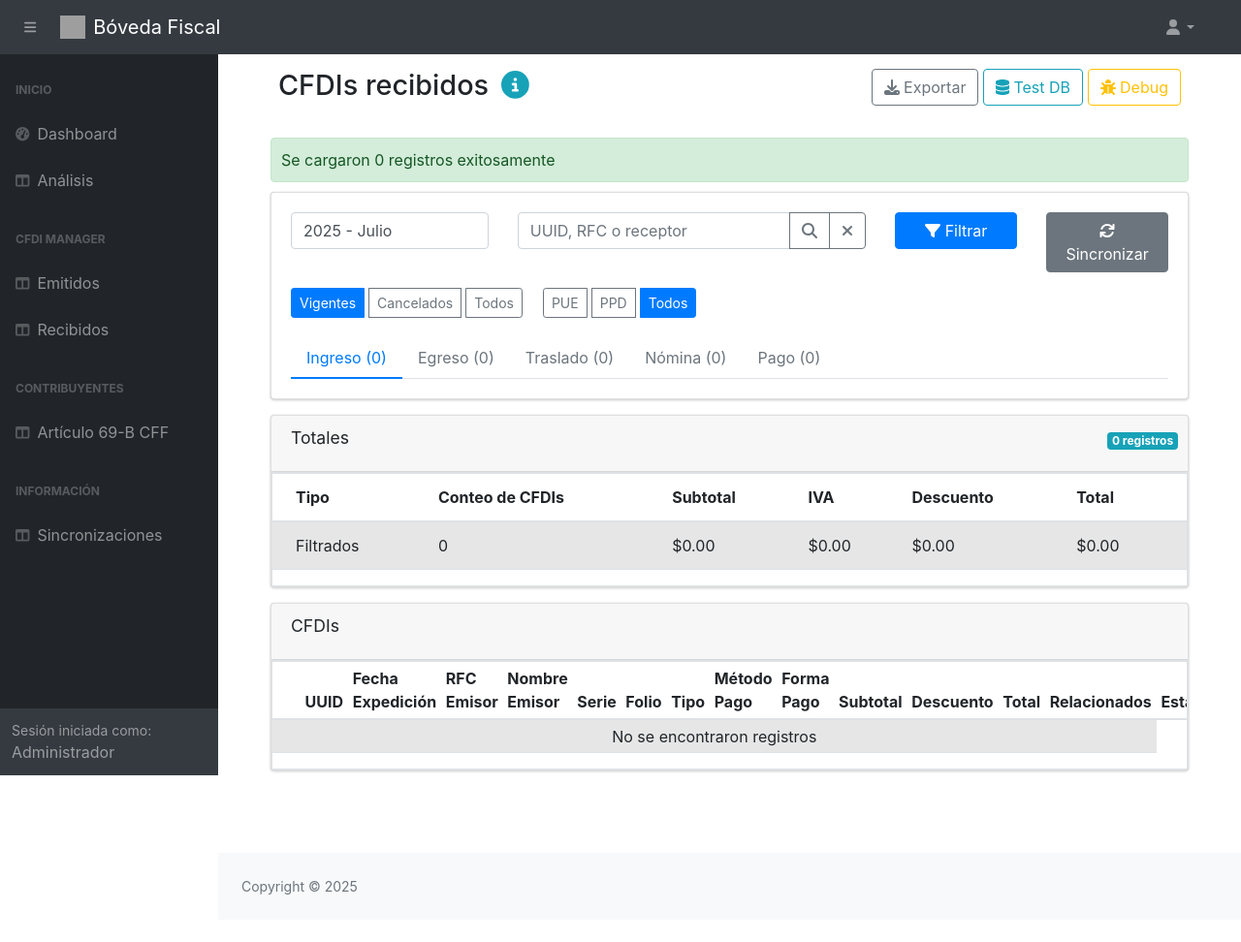
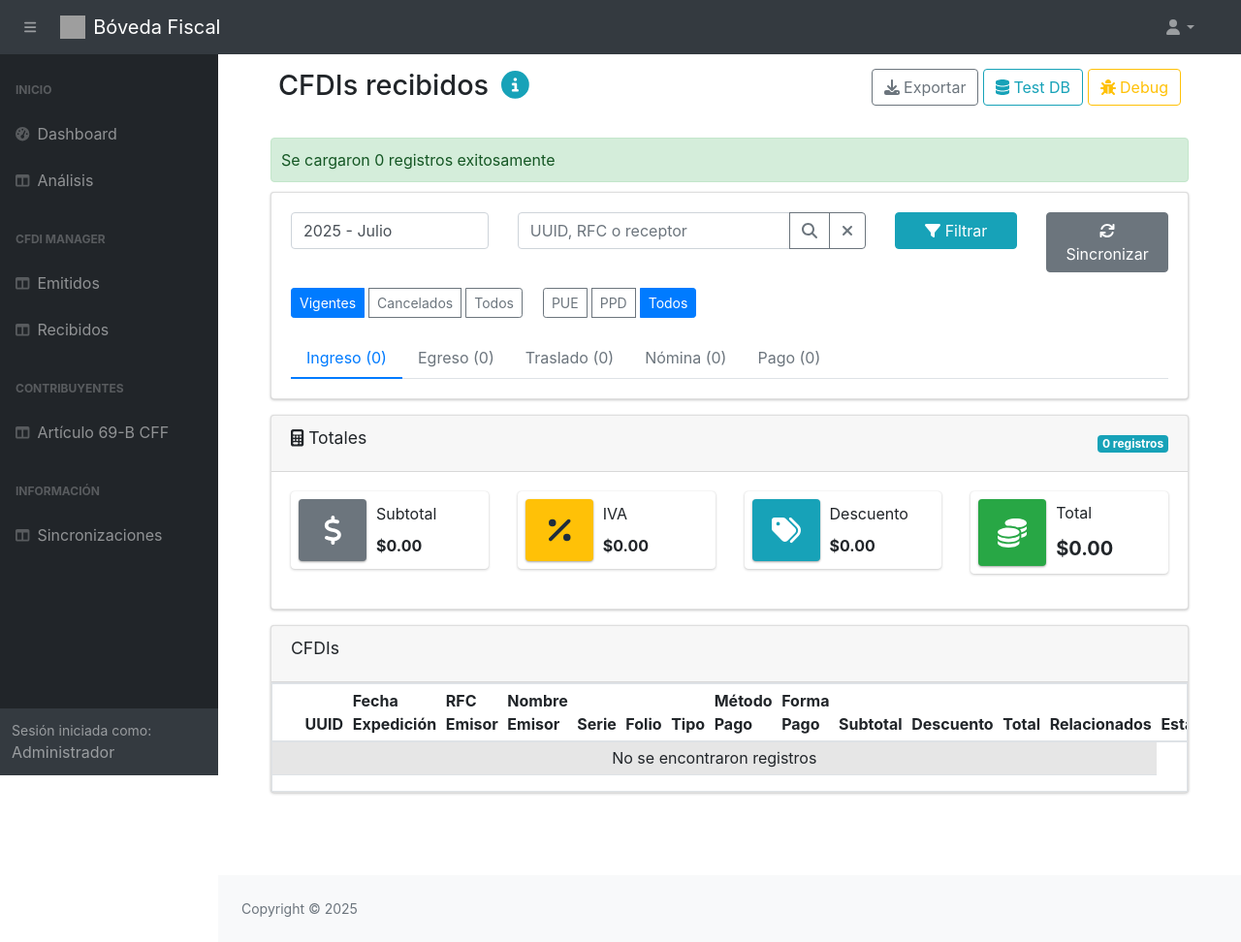
Before and after one commit to irvrodflo-bplus/TaxVaultFrontEnd, a PHP site: page /received.php in a window 1280 px wide. Shown: the whole page at 97% size. Before the commit the page ends 923 px from the top, so only its background shows below. Run offline with PHP 8.4, Linux system fonts and the light colour scheme; data that the repository does not hold is empty; some libraries are stand-ins or nearby versions; grey boxes are pictures that could not be loaded.

Commit message:
received totla section improved

```diff
--- a/received.php
+++ b/received.php
@@ -92,7 +92,7 @@
                             </div>
                         </div>
                         <div class="col-md-2">
-                            <button class="btn btn-primary btn-block" onclick="cargarDatos()">
+                            <button class="btn btn-info btn-block" onclick="cargarDatos()">
                                 <i class="fas fa-filter"></i> Filtrar
                             </button>
                         </div>
@@ -140,36 +140,61 @@
 
             <!-- Totales Section -->
             <div class="card">
-                <div class="card-header">
-                    <h3 class="card-title">Totales</h3>
-                    <div class="card-tools">
-                        <span id="total-registros" class="badge badge-info">0 registros</span>
-                    </div>
+                <div class="card-header d-flex justify-content-between align-items-center">
+                    <h3 class="card-title">
+                        <i class="fas fa-calculator"></i> Totales
+                    </h3>
+                    <span id="total-registros" class="badge bg-info text-white">0 registros</span>
                 </div>
-                <div class="card-body p-0">
-                    <div class="table-responsive">
-                        <table class="table table-striped">
-                            <thead>
-                                <tr>
-                                    <th>Tipo</th>
-                                    <th>Conteo de CFDIs</th>
-                                    <th>Subtotal</th>
-                                    <th>IVA</th>
-                                    <th>Descuento</th>
-                                    <th>Total</th>
-                                </tr>
-                            </thead>
-                            <tbody id="totalesTableBody">
-                                <tr>
-                                    <td>Filtrados</td>
-                                    <td id="total-count">0</td>
-                                    <td id="total-subtotal">$0.00</td>
-                                    <td id="total-iva">$0.00</td>
-                                    <td id="total-descuento">$0.00</td>
-                                    <td id="total-total">$0.00</td>
-                                </tr>
-                            </tbody>
-                        </table>
+                <div class="card-body">
+                    <div class="row g-3">
+                        <div class="col-12 col-sm-6 col-md-4 col-lg-3">
+                            <div class="info-box w-100">
+                                <span class="info-box-icon bg-secondary elevation-1">
+                                    <i class="fas fa-dollar-sign"></i>
+                                </span>
+                                <div class="info-box-content">
+                                    <span class="info-box-text text-truncate">Subtotal</span>
+                                    <span class="info-box-number text-nowrap" id="total-subtotal">$0.00</span>
+                                </div>
+                            </div>
+                        </div>
+
+                        <div class="col-12 col-sm-6 col-md-4 col-lg-3">
+                            <div class="info-box w-100">
+                                <span class="info-box-icon bg-warning elevation-1">
+                                    <i class="fas fa-percent"></i>
+                                </span>
+                                <div class="info-box-content">
+                                    <span class="info-box-text text-truncate">IVA</span>
+                                    <span class="info-box-number text-nowrap" id="total-iva">$0.00</span>
+                                </div>
+                            </div>
+                        </div>
+
+                        <div class="col-12 col-sm-6 col-md-4 col-lg-3">
+                            <div class="info-box w-100">
+                                <span class="info-box-icon bg-info elevation-1">
+                                    <i class="fas fa-tags"></i>
+                                </span>
+                                <div class="info-box-content">
+                                    <span class="info-box-text text-truncate">Descuento</span>
+                                    <span class="info-box-number text-nowrap" id="total-descuento">$0.00</span>
+                                </div>
+                            </div>
+                        </div>
+
+                        <div class="col-12 col-sm-6 col-md-4 col-lg-3">
+                            <div class="info-box w-100">
+                                <span class="info-box-icon bg-success elevation-1">
+                                    <i class="fas fa-coins"></i>
+                                </span>
+                                <div class="info-box-content">
+                                    <span class="info-box-text text-truncate">Total</span>
+                                    <span class="info-box-number fs-5 fw-bold text-nowrap" id="total-total">$0.00</span>
+                                </div>
+                            </div>
+                        </div>
                     </div>
                 </div>
             </div>
@@ -753,7 +778,7 @@ const DataManager = {
             return acc;
         }, { count: 0, subtotal: 0, descuento: 0, total: 0, iva: 0 });
 
-        document.getElementById('total-count').textContent = totales.count;
+        //document.getElementById('total-count').textContent = totales.count;
         document.getElementById('total-subtotal').textContent = Utils.formatearMoneda(totales.subtotal);
         document.getElementById('total-descuento').textContent = Utils.formatearMoneda(totales.descuento);
         document.getElementById('total-total').textContent = Utils.formatearMoneda(totales.total);
```
Also changed, not shown: 2 other files.
